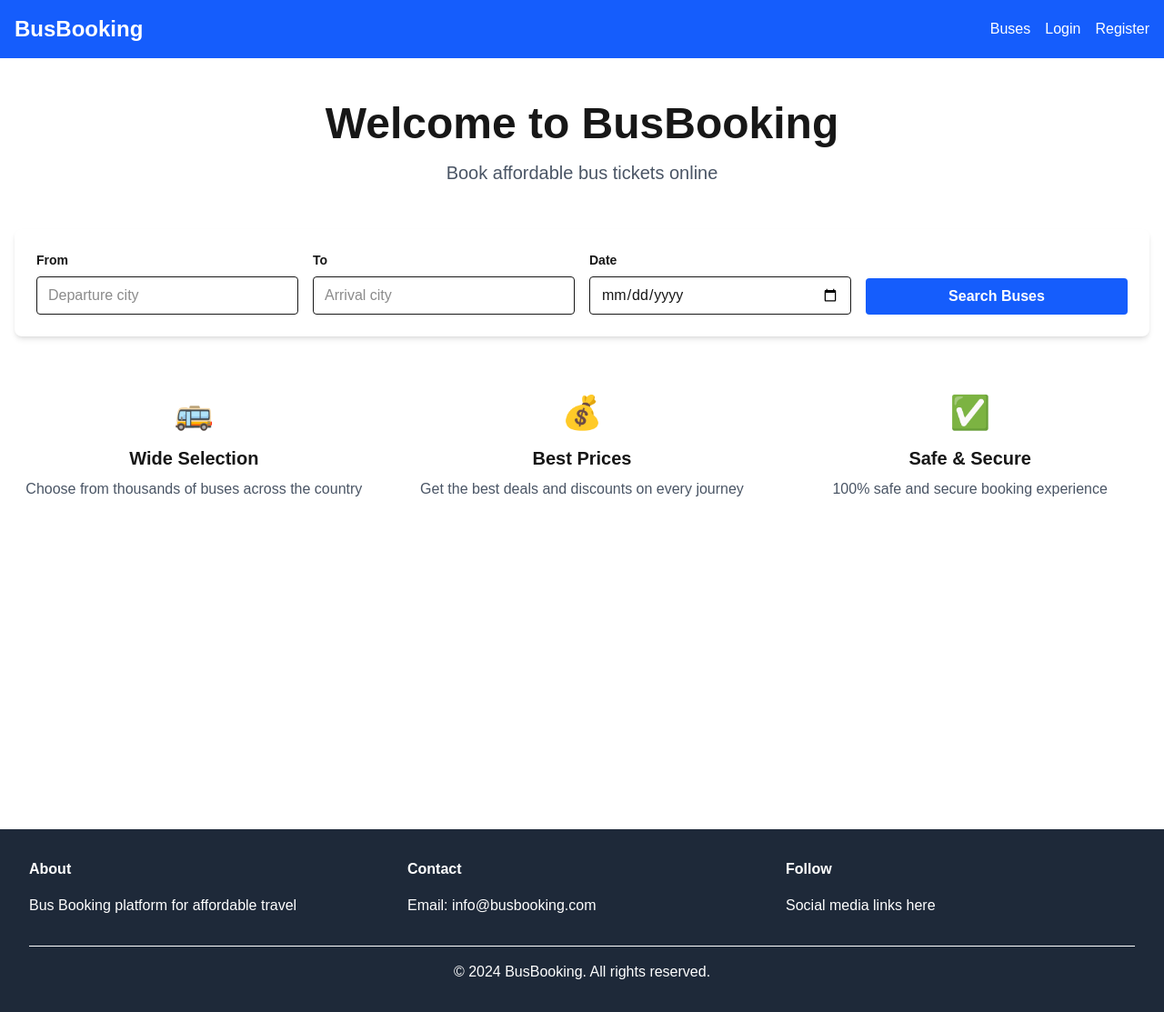
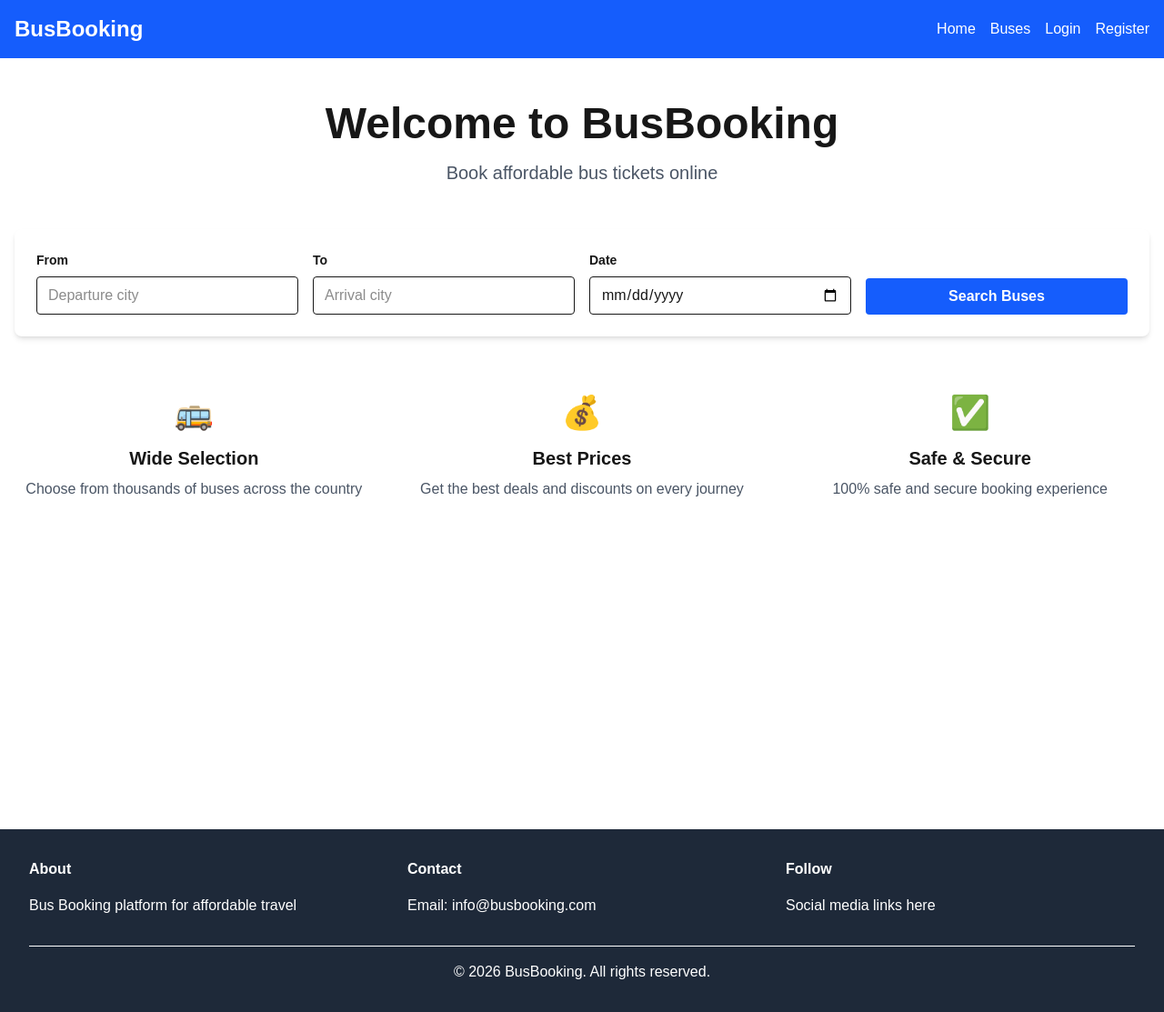
Before and after one commit to nikhil3891/busBookingUsersPage, a Next.js app: page / in a window 1280 px wide. Shown: the whole page at 91% size. Built offline with nearby package versions, Linux system fonts and the light colour scheme; no server answers.

Commit message:
chenged date and add Home button on nav bar

```diff
--- a/src/components/footer/Footer.tsx
+++ b/src/components/footer/Footer.tsx
@@ -19,7 +19,7 @@ export const Footer = () => {
           </div>
         </div>
         <div className="border-t mt-8 pt-4 text-center">
-          <p>&copy; 2024 BusBooking. All rights reserved.</p>
+          <p>&copy; 2026 BusBooking. All rights reserved.</p>
         </div>
       </div>
     </footer>
--- a/src/components/navbar/Navbar.tsx
+++ b/src/components/navbar/Navbar.tsx
@@ -14,6 +14,7 @@ export const Navbar = () => {
           BusBooking
         </Link>
         <div className="flex gap-4 items-center">
+          <Link href={ROUTES.HOME}>Home</Link>
           <Link href={ROUTES.BUSES}>Buses</Link>
           {isAuthenticated ? (
             <>
```
